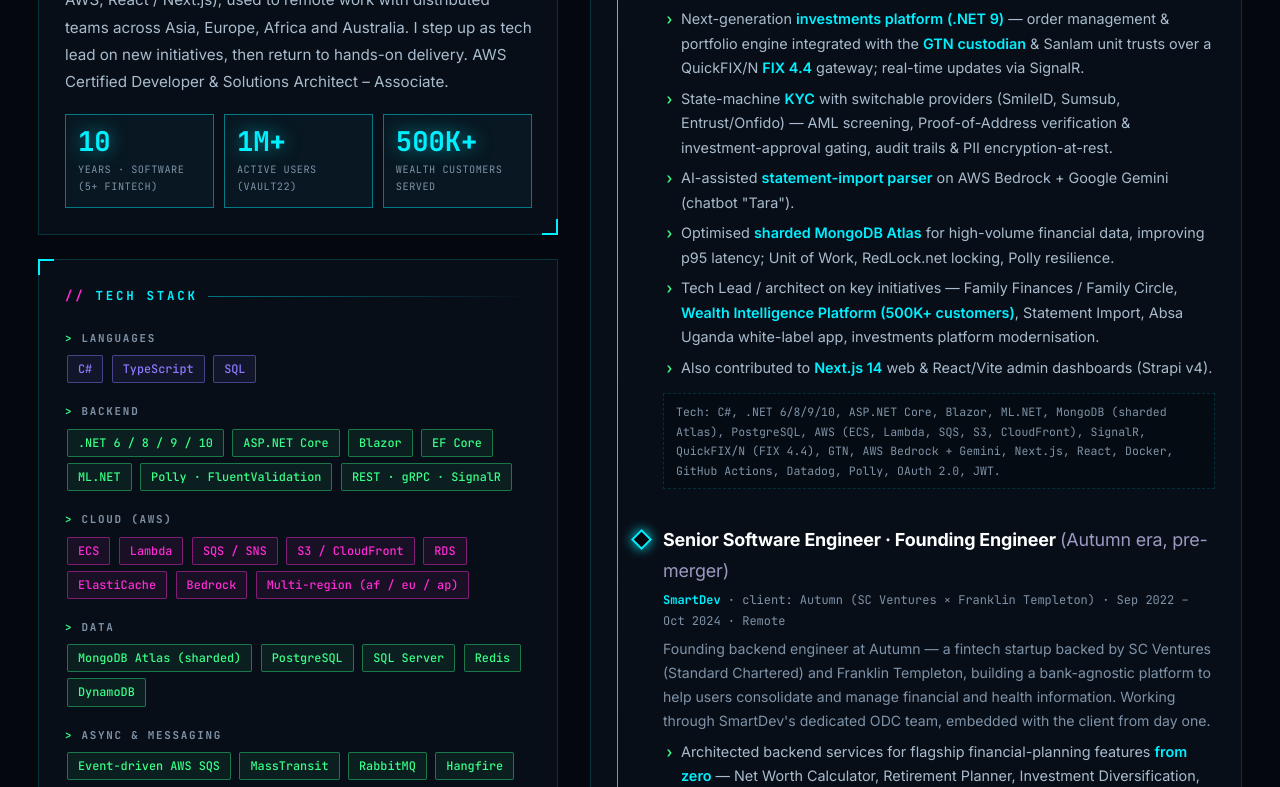
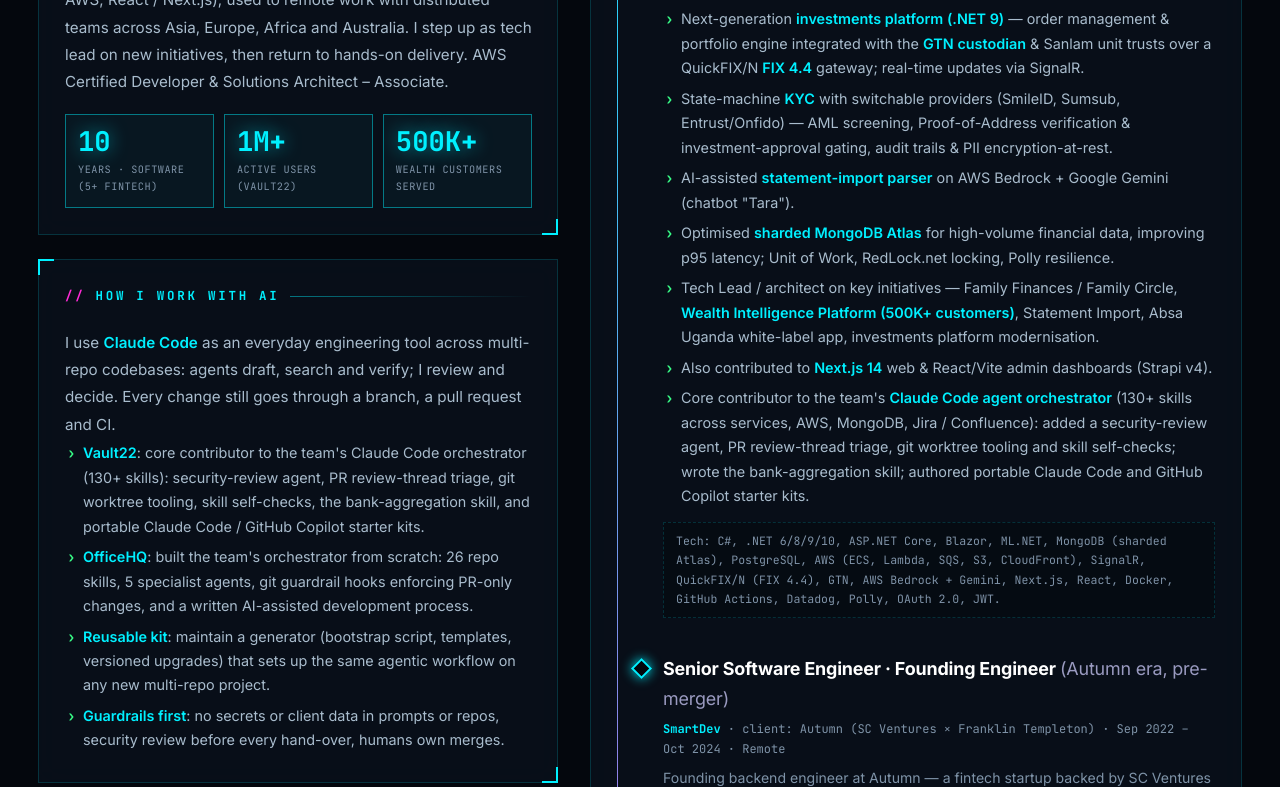
Before and after one commit to datnm555/datnm555.github.io, a plain HTML site: page index.html in a window 1280 px wide. Shown: the part 1079-1866 px from the top of the page. Drawn offline with Linux system fonts and the light colour scheme.

Commit message:
feat: add AI-assisted engineering section and orchestrator work (#2)
Adds a "How I Work with AI" card and bullets for the Vault22 orchestrator
contributions, the OfficeHQ orchestrator, and the orchestrator generator.

Co-authored-by: Claude Opus 5.5 <noreply@anthropic.com>

```diff
--- a/index.html
+++ b/index.html
@@ -227,11 +227,11 @@
     .job-title { font-weight: 700; font-size: 1.12rem; color: #fff; letter-spacing: -.01em; }
     .job-meta { font-family: var(--mono); font-size: .75rem; color: var(--text-muted); margin-top: 4px; }
     .job-meta .company-name { color: var(--cyan); font-weight: 700; }
-    .job ul { list-style: none; }
-    .job li {
+    .job ul, .ai-list { list-style: none; }
+    .job li, .ai-list li {
       font-size: .9rem; color: #a9bccd; padding: 3px 0 3px 18px; position: relative;
     }
-    .job li::before { content: '›'; position: absolute; left: 2px; color: var(--green); font-family: var(--mono); font-weight: 700; }
+    .job li::before, .ai-list li::before { content: '›'; position: absolute; left: 2px; color: var(--green); font-family: var(--mono); font-weight: 700; }
 
     .era {
       font-family: var(--mono); font-size: .74rem; font-weight: 700; letter-spacing: .08em; text-transform: uppercase;
@@ -338,6 +338,20 @@
             <div class="metric-label">Wealth Customers Served</div>
           </div>
         </div>
+      </div>
+
+      <!-- AI-assisted engineering -->
+      <div class="card">
+        <div class="section-title">How I Work with AI</div>
+        <p class="summary-text">
+          I use <strong style="color:#c0bff8">Claude Code</strong> as an everyday engineering tool across multi-repo codebases: agents draft, search and verify; I review and decide. Every change still goes through a branch, a pull request and CI.
+        </p>
+        <ul class="ai-list">
+          <li><strong style="color:#c0bff8">Vault22</strong>: core contributor to the team's Claude Code orchestrator (130+ skills): security-review agent, PR review-thread triage, git worktree tooling, skill self-checks, the bank-aggregation skill, and portable Claude Code / GitHub Copilot starter kits.</li>
+          <li><strong style="color:#c0bff8">OfficeHQ</strong>: built the team's orchestrator from scratch: 26 repo skills, 5 specialist agents, git guardrail hooks enforcing PR-only changes, and a written AI-assisted development process.</li>
+          <li><strong style="color:#c0bff8">Reusable kit</strong>: maintain a generator (bootstrap script, templates, versioned upgrades) that sets up the same agentic workflow on any new multi-repo project.</li>
+          <li><strong style="color:#c0bff8">Guardrails first</strong>: no secrets or client data in prompts or repos, security review before every hand-over, humans own merges.</li>
+        </ul>
       </div>
 
       <!-- Tech Stack (categorized) -->
@@ -601,6 +615,7 @@
             <li>Optimised <strong style="color:#c0bff8">sharded MongoDB Atlas</strong> for high-volume financial data, improving p95 latency; Unit of Work, RedLock.net locking, Polly resilience.</li>
             <li>Tech Lead / architect on key initiatives — Family Finances / Family Circle, <strong style="color:#c0bff8">Wealth Intelligence Platform (500K+ customers)</strong>, Statement Import, Absa Uganda white-label app, investments platform modernisation.</li>
             <li>Also contributed to <strong style="color:#c0bff8">Next.js 14</strong> web &amp; React/Vite admin dashboards (Strapi v4).</li>
+            <li>Core contributor to the team's <strong style="color:#c0bff8">Claude Code agent orchestrator</strong> (130+ skills across services, AWS, MongoDB, Jira / Confluence): added a security-review agent, PR review-thread triage, git worktree tooling and skill self-checks; wrote the bank-aggregation skill; authored portable Claude Code and GitHub Copilot starter kits.</li>
           </ul>
           <div class="tech-line">Tech: C#, .NET 6/8/9/10, ASP.NET Core, Blazor, ML.NET, MongoDB (sharded Atlas), PostgreSQL, AWS (ECS, Lambda, SQS, S3, CloudFront), SignalR, QuickFIX/N (FIX 4.4), GTN, AWS Bedrock + Gemini, Next.js, React, Docker, GitHub Actions, Datadog, Polly, OAuth 2.0, JWT.</div>
         </div>
@@ -637,6 +652,7 @@
             <li>Led a <strong style="color:#c0bff8">UTC + IANA time-zone change across 4 services</strong> (schema + backfill, DST-aware logic) released in one coordinated rollout.</li>
             <li><strong style="color:#c0bff8">Client portal</strong> (.NET API + React / TypeScript): shipped features end to end, including Stripe / eWay card payments and the onboarding wizard.</li>
             <li>Fixed invoicing defects in the legacy ASP.NET MVC / NHibernate billing system; resolved escalated production issues.</li>
+            <li>Built the team's <strong style="color:#c0bff8">Claude Code orchestrator</strong> from scratch: 26 repo skills, 5 specialist agents (security review, ticket scoping, code search, documentation), git guardrail hooks enforcing PR-only changes, and a written AI-assisted development process.</li>
           </ul>
           <div class="tech-line">Tech: C#, .NET 8–10, ASP.NET Core, EF Core, Dapper, NHibernate, React, TypeScript, SQL Server, MariaDB, PostgreSQL, AWS (ECS, SQS, SNS, Cognito), RabbitMQ, Terraform, GitHub Actions.</div>
         </div>
@@ -649,6 +665,7 @@
           <ul>
             <li>Set engineering standards for delivery teams: AI-assisted development workflow and guardrails, code review, Definition of Done.</li>
             <li>Developer competency mapping and upskilling; reusable accelerators and reference implementations for delivery.</li>
+            <li>Maintain an orchestrator generator (bootstrap script, templates, versioned upgrades) that sets up the same agentic workflow on new multi-repo projects.</li>
           </ul>
         </div>
 
```
